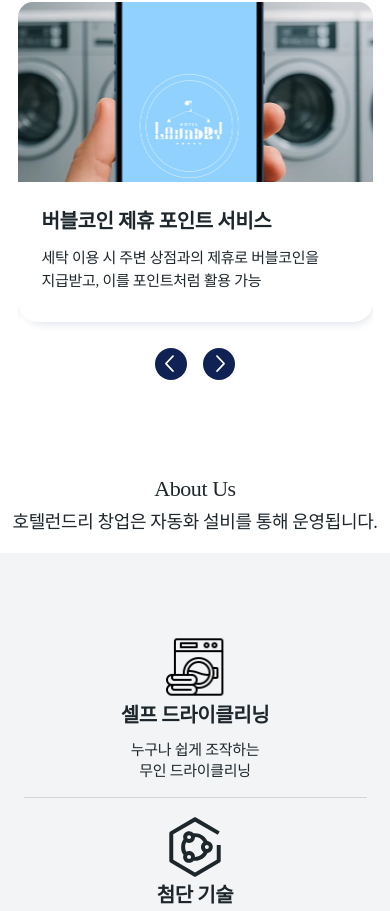
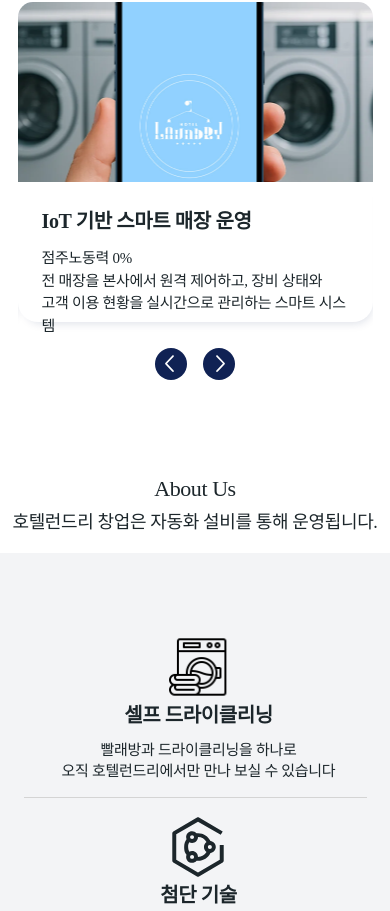
Before and after one commit to FrienderBrainTouch/Hotel_Laundry, a React (Create React App) app: page / in a window 390 px wide. Shown: the part 1833-2744 px from the top of the page. Built offline with nearby package versions, Linux system fonts and the light colour scheme.

Commit message:
fix 20250827

```diff
--- a/src/components/Main/AboutUs.js
+++ b/src/components/Main/AboutUs.js
@@ -5,7 +5,7 @@ const AboutUs = () => {
     {
       icon: 'main-service-1.svg',
       title: '셀프 드라이클리닝',
-      subtitle: '누구나 쉽게 조작하는<br />무인 드라이클리닝'
+      subtitle: '빨래방과 드라이클리닝을 하나로<br />오직 호텔런드리에서만 만나 보실 수 있습니다'
     },
     {
       icon: 'main-service-2.svg',
@@ -15,12 +15,12 @@ const AboutUs = () => {
     {
       icon: 'main-service-3.svg',
       title: '청결 메커니즘',
-      subtitle: '세탁 흐름과 위생 동선을<br />반영한 청결 중심 구조'
+      subtitle: '락스 살균력의 80배인 친환경 <br className="hidden sm:block md:hidden lg:hidden xl:hidden 2xl:hidden" />`차아산염소산수`로<br />세탁조 세척 자동화'
     },
     {
       icon: 'main-service-4.svg',
       title: '지역 플랫폼',
-      subtitle: '세탁 흐름과 위생 동선을<br />반영한 청결 중심 구조'
+      subtitle: '호텔런드리 각 매장을 중심으로 인근<br />상가 커뮤니티 제공'
     }
   ];
 
@@ -45,7 +45,7 @@ const AboutUs = () => {
           <div className="container mx-auto px-4">
             <div className="grid grid-cols-1 sm:grid-cols-2 lg:grid-cols-2 xl:grid-cols-4 2xl:grid-cols-4 gap-0 w-full relative">
               {features.map((feature, index) => (
-                <div key={index} className="relative w-[278px] h-[180px] sm:w-[278px] sm:h-[180px] md:w-[364px] md:h-[230px] lg:w-[400px] lg:h-[300px] xl:w-auto xl:h-auto 2xl:w-auto 2xl:h-auto mx-auto flex items-center justify-center">
+                <div key={index} className="relative w-[350px] h-[180px] sm:w-[278px] sm:h-[180px] md:w-[364px] md:h-[230px] lg:w-[400px] lg:h-[300px] xl:w-auto xl:h-auto 2xl:w-auto 2xl:h-auto mx-auto flex items-center justify-center">
                   <div className="text-center px-8">
                     <div className=" flex justify-center">
                       <img
@@ -57,7 +57,7 @@ const AboutUs = () => {
                     <h3 className="text-[20px] sm:text-[22px] md:text-[22px] lg:text-[24px] xl:text-[26px] 2xl:text-[28px] font-bold text-[#1C262B] leading-[normal] tracking-[-0.4px] sm:tracking-[-0.44px] md:tracking-[-0.44px] lg:tracking-[-0.48px] xl:tracking-[-0.52px] 2xl:tracking-[-0.56px] mb-[10px] sm:mb-[10px] md:mb-[10px] lg:mb-[10px] xl:mb-[12px] 2xl:mb-[12px]" style={{ fontFamily: 'KoPubWorldDotum' }}>
                       {feature.title}
                     </h3>
-                    <p className="text-[15px] sm:text-[18px] md:text-[18px] lg:text-[20px] xl:text-[22px] 2xl:text-[24px] font-medium text-[#1C262B] text-center leading-[normal] tracking-[-0.3px] sm:tracking-[-0.36px] md:tracking-[-0.36px] lg:tracking-[-0.4px] xl:tracking-[-0.44px] 2xl:tracking-[-0.48px]" style={{ fontFamily: 'KoPubWorldDotum' }} dangerouslySetInnerHTML={{ __html: feature.subtitle }}>
+                    <p className="text-[15px] sm:text-[18px] md:text-[15px] lg:text-[20px] xl:text-[22px] 2xl:text-[24px] font-medium text-[#1C262B] text-center leading-[normal] tracking-[-0.3px] sm:tracking-[-0.36px] md:tracking-[-0.36px] lg:tracking-[-0.4px] xl:tracking-[-0.44px] 2xl:tracking-[-0.48px]" style={{ fontFamily: 'KoPubWorldDotum' }} dangerouslySetInnerHTML={{ __html: feature.subtitle }}>
                     </p>
                   </div>
                 </div>
--- a/src/components/Main/SmartTech.js
+++ b/src/components/Main/SmartTech.js
@@ -12,20 +12,20 @@ const SmartTech = () => {
     {
       id: 1,
       image: mainSmart1,
-      title: "IoT 기반 스마트 매장 운영",
-      subtitle: "전 매장을 본사에서 원격 제어하고, 장비 상태와\n고객 이용 현황을 실시간으로 관리하는 스마트 시스템"
+      title: "셀프 드라이클리닝 서비스",
+      subtitle: "세계 최초 도입! 누구나 버튼 몇 번으로 간편하게\n사용하는 자동화 셀프 드라이클리닝 서비스"
     },
     {
       id: 2,
       image: mainSmart2,
-      title: "버블코인 제휴 포인트 서비스",
-      subtitle: "세탁 이용 시 주변 상점과의 제휴로 버블코인을\n지급받고, 이를 포인트처럼 활용 가능"
+      title: "IoT 기반 스마트 매장 운영",
+      subtitle: "점주노동력 0%\n전 매장을 본사에서 원격 제어하고, 장비 상태와\n고객 이용 현황을 실시간으로 관리하는 스마트 시스템"
     },
     {
       id: 3,
       image: mainSmart3,
-      title: "셀프형 드라이클리닝 시스템",
-      subtitle: "세계 최초 도입! 누구나 버튼 몇 번으로 간편하게\n사용하는 자동화 셀프 드라이클리닝 서비스"
+      title: "지역 플랫폼 제공",
+      subtitle: "호텔런드리를 중심으로 인근 상가 커뮤니티,\nB2C 제공"
     }
   ];
 
@@ -70,7 +70,7 @@ const SmartTech = () => {
             className="text-[18px] sm:text-[20px] md:text-[22px] lg:text-[24px] xl:text-[28px] 2xl:text-[32px] font-['KoPubWorldDotum'] text-[#1C262B] max-w-4xl mx-auto leading-normal xl:leading-[30px] 2xl:leading-[30px] tracking-[-0.36px] sm:tracking-[-0.4px] md:tracking-[-0.44px] lg:tracking-[-0.48px] xl:tracking-[-0.56px] 2xl:tracking-[-0.64px]"
             style={{ fontWeight: 500 }}
           >
-            <span className="hidden sm:inline">단순한 빨래방이 아닌 </span>기술 기반의 프랜차이즈 경쟁력을 제공합니다.
+            <span className="hidden sm:inline">단순한 빨래방이 아닌 </span>혁신 기술 기반의 독보적인 경쟁력을 제공합니다.
           </p>
         </div>
 
@@ -136,7 +136,7 @@ const SmartTech = () => {
                         className="text-[#1C262B] font-['KoPubWorldDotum'] text-[15px] font-[500] tracking-[-0.3px] whitespace-pre-line"
                         style={{ fontWeight: 500 }}
                       >
-                          {slide.subtitle}
+                          {slide.id === 3 ? slide.subtitle : slide.subtitle}
                         </p>
                       </div>
                     </div>
@@ -207,7 +207,7 @@ const SmartTech = () => {
                         className="text-[#1C262B] font-['KoPubWorldDotum'] lg:text-[20px] xl:text-[22px] 2xl:text-[24px] 2xl:font-[500] xl:font-[500] lg:font-[500] lg:tracking-[-0.4px] xl:tracking-[-0.44px] 2xl:tracking-[-0.48px] whitespace-pre-line"
                         style={{ fontWeight: 500 }}
                       >
-                        {slide.subtitle}
+                        {slide.id === 3 ? slide.subtitle.replace('\n', ' ') : slide.subtitle}
                       </p>
                     </div>
                   </div>
@@ -225,7 +225,7 @@ const SmartTech = () => {
 
                     {/* Text Overlay - Bottom Half */}
                     <div
-                      className="absolute bottom-[10px] left-0 right-0 z-20 p-10 bg-white w-[480px] h-[150px] sm:w-[480px] sm:h-[150px] md:w-[620px] md:h-[200px] shadow-[3px_6px_10px_-5px_rgba(16,34,84,0.15)]"
+                      className="absolute bottom-[10px] left-0 right-0 z-20 p-10 bg-white w-[480px] h-[150px] sm:w-[480px] sm:h-[170px] md:w-[620px] md:h-[200px] shadow-[3px_6px_10px_-5px_rgba(16,34,84,0.15)]"
                       style={{
                         borderBottomLeftRadius: '20px',
                         borderBottomRightRadius: '20px',
@@ -242,7 +242,7 @@ const SmartTech = () => {
                         className="text-[#1C262B] font-['KoPubWorldDotum'] sm:text-[16px] md:text-[18px] font-[500] sm:tracking-[-0.32px] md:tracking-[-0.36px] whitespace-pre-line"
                         style={{ fontWeight: 500 }}
                       >
-                        {slide.subtitle}
+                        {slide.id === 3 ? slide.subtitle.replace('\n', ' ') : slide.subtitle}
                       </p>
                     </div>
                   </div>
```
Also changed, not shown: 1 other file (tests, documents, lock files or other folders).
